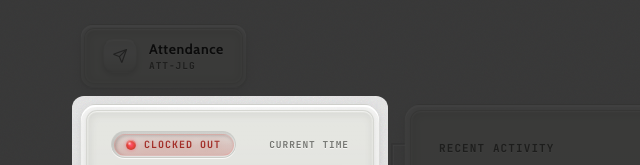
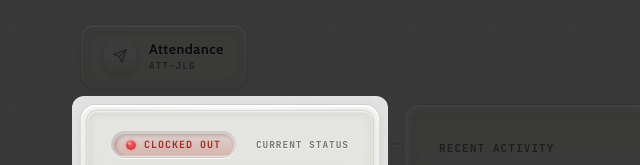
Before and after one commit to alexandephilia/Garry-Alexander-Time-Recording-System-, a website: page public/index.html in a window 1280 px wide. Shown: the top 165 px of the page, 0-640 px from the left. Drawn offline with nearby package versions, Linux system fonts and the light colour scheme; no server answers; a web font is replaced by a local one.

Commit message:
Update index.html

```diff
--- a/public/index.html
+++ b/public/index.html
@@ -61,7 +61,7 @@
                         <div id="statusIndicator" class="status-dot"></div>
                         <span id="statusText" class="status-label">Loading...</span>
                     </div>
-                    <span class="control-label">Current Time</span>
+                    <span class="control-label">Current Status</span>
                 </div>
                 <div class="lcd-screen">
                     <div class="live-clock-row">
```
